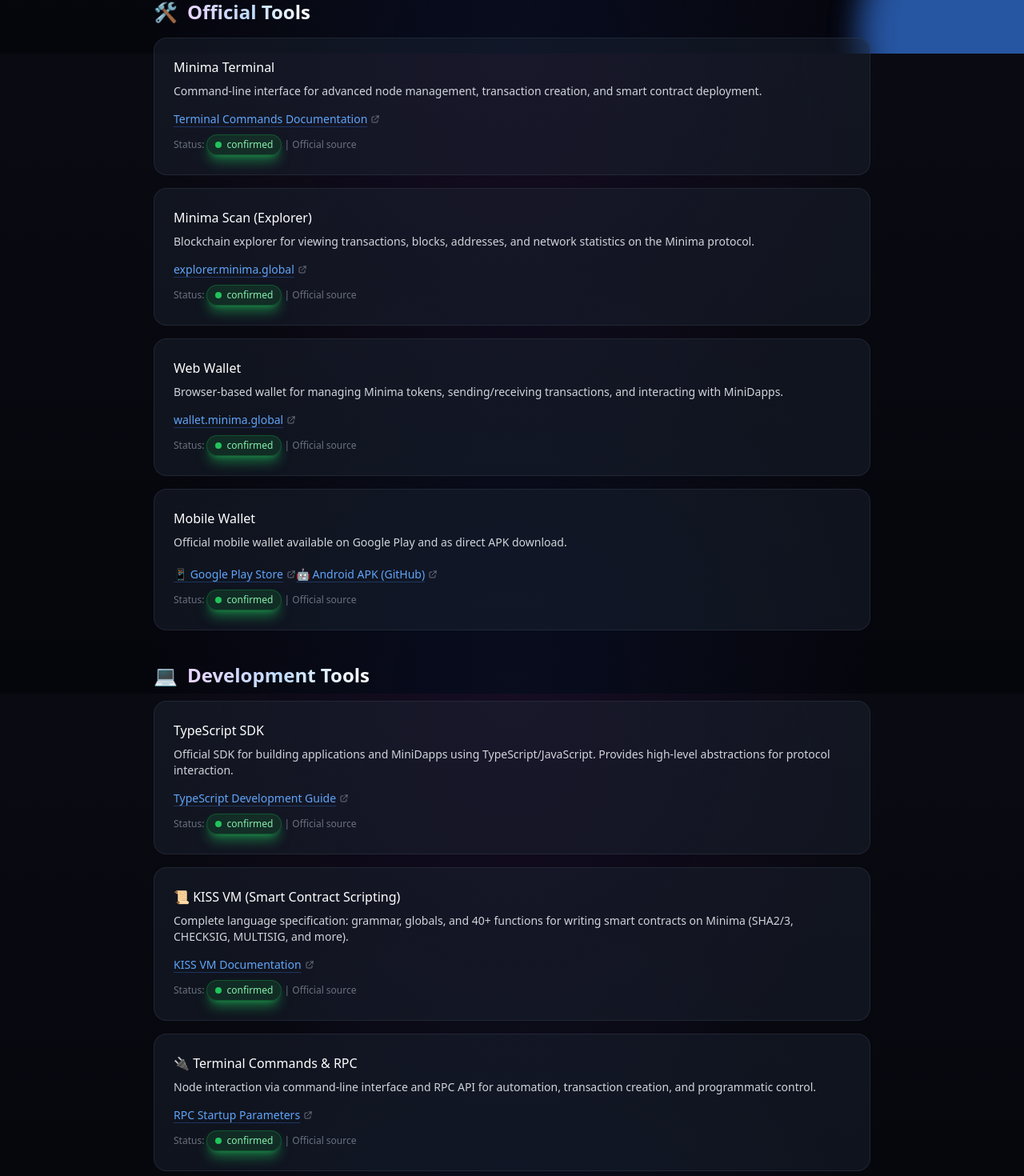
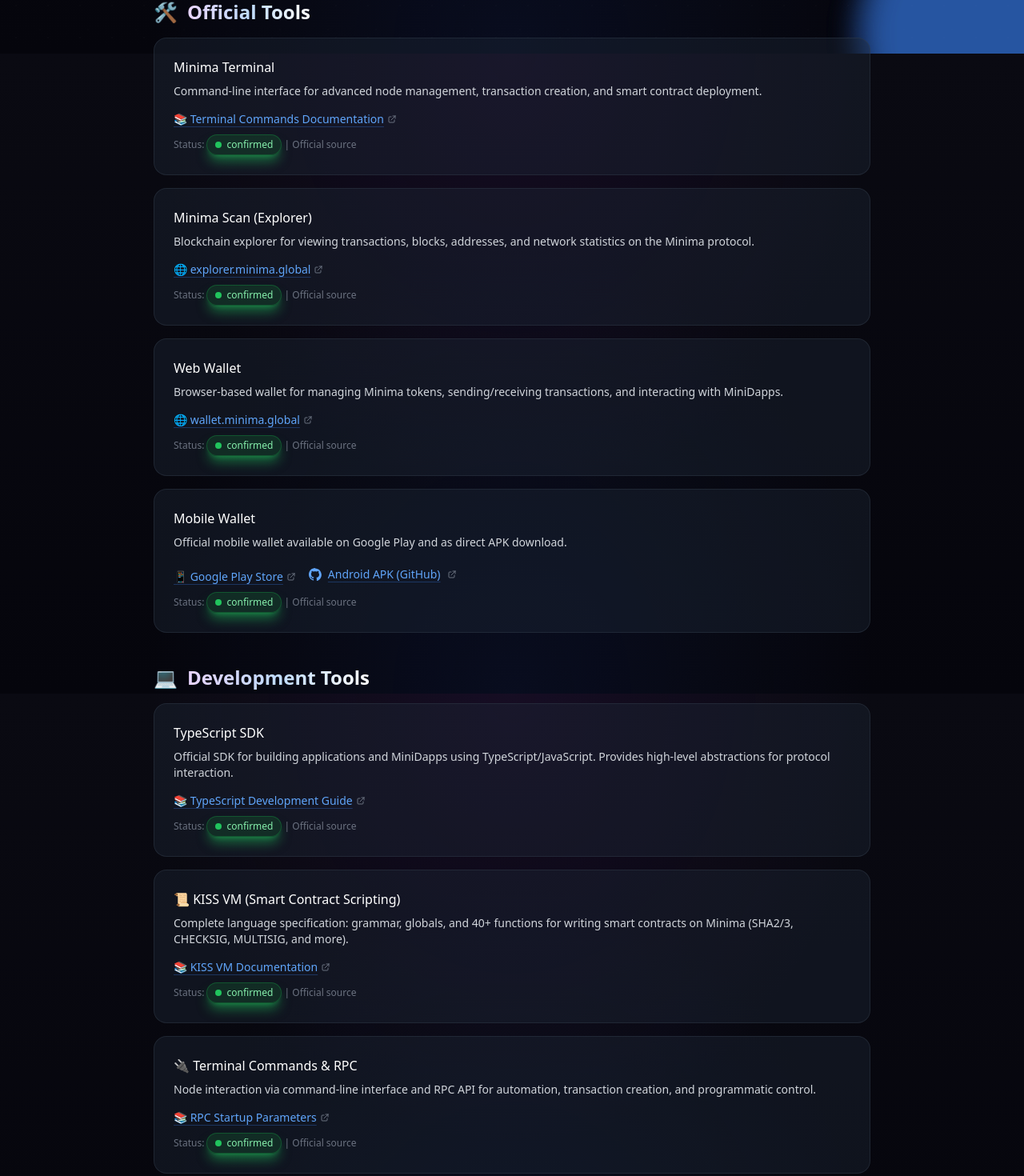
Before and after one commit to KuA1bo/minimaverse-site, a Next.js app: page /tools in a window 1280 px wide. Shown: the part 733-2203 px from the top of the page at 80% size. Built offline with nearby package versions, Linux system fonts and the light colour scheme.

Commit message:
style: tools - shift GitHub APK link right on desktop/tablet

```diff
--- a/src/app/tools/page.tsx
+++ b/src/app/tools/page.tsx
@@ -1,6 +1,6 @@
 // src/app/tools/page.tsx
 // Tools page - verified tools and utilities for Minima Protocol
-// Updated: Primary Sources layout matches /developers desktop style
+// Updated: Shifted GitHub APK link right on desktop/tablet (sm:ml-4)
 // Note: All comments in English only
 // Content: 1:1 unchanged
 
@@ -121,7 +121,7 @@
         </div>
       </header>
 
-      {/* Primary Sources Box - matches /developers desktop style */}
+      {/* Primary Sources Box - UNCHANGED (no icons added as requested) */}
       <div className="relative bg-gray-800/40 border border-gray-700/40 rounded-2xl p-6 mb-8
                       transition-all duration-300 hover:border-purple-500/50 hover:shadow-2xl hover:shadow-purple-500/15
                       opacity-0 animate-fade-in-up delay-150 group overflow-hidden">
@@ -214,17 +214,17 @@
               {
                 title: 'Minima Terminal',
                 text: 'Command-line interface for advanced node management, transaction creation, and smart contract deployment.',
-                link: { href: 'https://docs.minima.global/docs/development/terminal-commands', text: 'Terminal Commands Documentation' }
+                link: { href: 'https://docs.minima.global/docs/development/terminal-commands', text: '📚 Terminal Commands Documentation' }
               },
               {
                 title: 'Minima Scan (Explorer)',
                 text: 'Blockchain explorer for viewing transactions, blocks, addresses, and network statistics on the Minima protocol.',
-                link: { href: 'https://explorer.minima.global', text: 'explorer.minima.global' }
+                link: { href: 'https://explorer.minima.global', text: '🌐 explorer.minima.global' }
               },
               {
                 title: 'Web Wallet',
                 text: 'Browser-based wallet for managing Minima tokens, sending/receiving transactions, and interacting with MiniDapps.',
-                link: { href: 'https://wallet.minima.global', text: 'wallet.minima.global' }
+                link: { href: 'https://wallet.minima.global', text: '🌐 wallet.minima.global' }
               },
             ].map((item, index) => (
               <div key={index} className="relative bg-gray-800/40 border border-gray-700/40 rounded-2xl p-6
@@ -261,9 +261,12 @@
                 </ExternalLink>
                 <ExternalLink
                   href="https://github.com/minima-global/minimaapk"
-                  className="text-blue-400 hover:text-purple-400 underline decoration-blue-500/30 hover:decoration-purple-500/60 underline-offset-4 transition-all duration-300 text-sm block"
+                  className="text-blue-400 hover:text-purple-400 underline decoration-blue-500/30 hover:decoration-purple-500/60 underline-offset-4 transition-all duration-300 text-sm inline-flex items-center gap-2 block relative sm:ml-4"
                 >
-                  🤖 Android APK (GitHub)
+                  <svg className="w-4 h-4" fill="currentColor" viewBox="0 0 24 24">
+                    <path d="M12 0C5.37 0 0 5.37 0 12c0 5.31 3.435 9.795 8.205 11.385.6.105.825-.255.825-.57 0-.285-.015-1.23-.015-2.235-3.015.555-3.795-.735-4.035-1.41-.135-.345-.72-1.41-1.23-1.695-.42-.225-1.02-.78-.015-.795.945-.015 1.62.87 1.845 1.23 1.08 1.815 2.805 1.305 3.495.99.105-.78.42-1.305.765-1.605-2.67-.3-5.46-1.335-5.46-6.26 0-1.38.48-2.37 1.26-3.225-.255-.315-.54-1.02-.12-2.13 0 0 1.005-.322 3.301 1.23.957-.266 1.983-.399 3.003-.404 1.02.005 2.047.138 3.006.404 2.291-1.552 3.297-1.23 3.297-1.23.653 1.653.242 2.874.118 3.176.77.84 1.235 1.911 1.235 3.221 0 4.609-2.807 5.624-5.479 5.921.43.372.823 1.102.823 2.222v3.293c0 .319.192.694.801.576 4.765-1.589 8.199-6.086 8.199-11.386 0-6.627-5.373-12-12-12z"/>
+                  </svg>
+                  Android APK (GitHub)
                 </ExternalLink>
               </div>
               <p className="text-gray-500 text-xs mt-2 relative">
@@ -285,17 +288,17 @@
               {
                 title: 'TypeScript SDK',
                 text: 'Official SDK for building applications and MiniDapps using TypeScript/JavaScript. Provides high-level abstractions for protocol interaction.',
-                link: { href: 'https://docs.minima.global/docs/development/using-typescript', text: 'TypeScript Development Guide' }
+                link: { href: 'https://docs.minima.global/docs/development/using-typescript', text: '📚 TypeScript Development Guide' }
               },
               {
                 title: '📜 KISS VM (Smart Contract Scripting)',
                 text: 'Complete language specification: grammar, globals, and 40+ functions for writing smart contracts on Minima (SHA2/3, CHECKSIG, MULTISIG, and more).',
-                link: { href: 'https://docs.minima.global/docs/development/contracts-kissvm', text: 'KISS VM Documentation' }
+                link: { href: 'https://docs.minima.global/docs/development/contracts-kissvm', text: '📚 KISS VM Documentation' }
               },
               {
                 title: '🔌 Terminal Commands & RPC',
                 text: 'Node interaction via command-line interface and RPC API for automation, transaction creation, and programmatic control.',
-                link: { href: 'https://docs.minima.global/docs/run-a-node/startup-parameters#rpc', text: 'RPC Startup Parameters' }
+                link: { href: 'https://docs.minima.global/docs/run-a-node/startup-parameters#rpc', text: '📚 RPC Startup Parameters' }
               },
             ].map((item, index) => (
               <div key={index} className="relative bg-gray-800/40 border border-gray-700/40 rounded-2xl p-6
```
